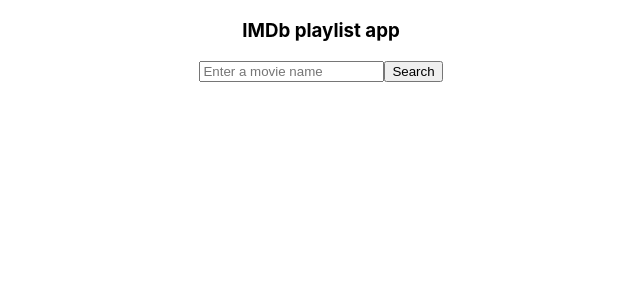
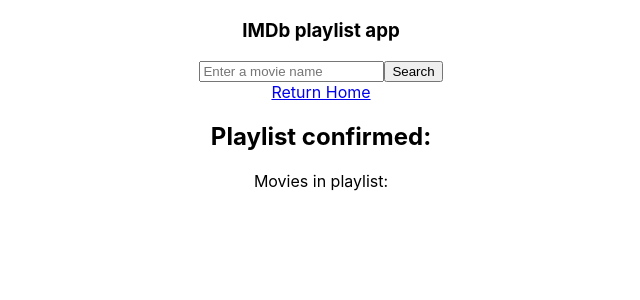
Before and after one commit to ThomasjNix/React-IMDb-Playlist-App, a React (Create React App) app in the folder imdb-plasylist-app/: page /confirmation/1 in a window 1280 px wide. Shown: the top 300 px of the page, without its empty margins (319-959 px from the left). Built offline with nearby package versions, Linux system fonts and the light colour scheme.

Commit message:
Confirmation screen

```diff
--- a/imdb-plasylist-app/src/App.js
+++ b/imdb-plasylist-app/src/App.js
@@ -2,6 +2,7 @@
 import Home from './Home';
 import Navigation from './Navigation';
 import SearchResults from './Search/SearchResults';
+import Confirmation from './Confirmation';
 import { BrowserRouter as Router, Route, Routes } from 'react-router-dom';
 import React from 'react';
 import { useState } from 'react';
@@ -29,6 +30,8 @@
             </Route>
             <Route exact path="/search-results" element={<SearchResults />}>
             </Route>
+            <Route exact path="/confirmation/:id" element={<Confirmation />}>
+            </Route>
           </Routes>
         </SearchResultsContext.Provider>
       </div>
--- /dev/null
+++ b/imdb-plasylist-app/src/Confirmation.js
@@ -0,0 +1,34 @@
+import React from 'react'
+import { useSelector } from 'react-redux';
+import { useParams } from 'react-router';
+import { useEffect } from 'react';
+import { useState } from 'react';
+
+const Confirmation = () => {
+    const userPlaylists = useSelector(state => state.userPlaylists);
+    const { id } = useParams();
+    let [playlistData, setPlaylistData] = useState({});
+
+    useEffect(() => {
+        playlistData = userPlaylists.find((playlist) => playlist.id === parseInt(id));
+        if (playlistData) {
+            setPlaylistData(playlistData);
+        }
+    }, [id])
+
+    return (
+        <div>
+            { !playlistData && <h3>Loading...</h3>}
+            { playlistData && <h2>Playlist confirmed: {playlistData.name} </h2>}
+            <p>Movies in playlist:</p>
+            { playlistData && playlistData.movies && playlistData.movies.map((movie) => {
+                return <div className="movie">
+                    <img src={movie.Poster} alt={movie.Title + ' poster'} />
+                    <p>{movie.Title}</p>
+                </div>
+            })}
+        </div>
+    )
+}
+
+export default Confirmation
--- a/imdb-plasylist-app/src/Navigation.js
+++ b/imdb-plasylist-app/src/Navigation.js
@@ -3,9 +3,11 @@
 import { API_KEY } from './apiKey';
 import { SearchResultsContext } from './App';
 import { useContext } from 'react';
-import { useNavigate } from 'react-router-dom';
+import { useLocation, useNavigate } from 'react-router-dom';
+import { Link } from 'react-router-dom';
 
 const Navigation = () => {
+    const location = useLocation();
     const removeDuplicateResults = (noDuplicateResults) => {
         const IDs = [];
         for (let i = noDuplicateResults.length - 1; i >= 0; i--) {
@@ -43,9 +45,10 @@
         <div>
             <h3>IMDb playlist app</h3>
             <form onSubmit={(event) => { submitSearch(event) }}>
-                <input type="text" placeholder="Enter a movie name" onChange={(event) => {setSearchValue(event.target.value)}}/>
+                <input type="text" placeholder="Enter a movie name" onChange={(event) => { setSearchValue(event.target.value) }} />
                 <button>Search</button>
             </form>
+            {location.pathname !== '/' && <Link to="/">Return Home</Link>}
         </div>
     )
 }
--- a/imdb-plasylist-app/src/Playlists.js
+++ b/imdb-plasylist-app/src/Playlists.js
@@ -1,8 +1,10 @@
 import React, { useState } from 'react'
 import { ACTIONS } from './redux/actions';
 import { useDispatch, useSelector } from 'react-redux';
+import { useNavigate } from 'react-router';
 
 const Playlists = () => {
+    const navigate = useNavigate();
     const dispatch = useDispatch();
     const saveNewPlaylist = () => {
         dispatch({ type: ACTIONS.CREATE_PLAYLIST, payload: { playlistName: newPlaylistValue } });
@@ -12,6 +14,7 @@
 
     const confirmPlaylist = (playlist) => {
         dispatch({ type: ACTIONS.CONFIRM_PLAYLIST, payload: { playlist } });
+        navigate(`/confirmation/${playlist.id}`);
     }
     const cancelPlaylist = (playlist) => {
         dispatch({ type: ACTIONS.CANCEL_PLAYLIST, payload: { playlist } });
--- a/imdb-plasylist-app/src/Search/SearchResults.js
+++ b/imdb-plasylist-app/src/Search/SearchResults.js
@@ -1,7 +1,6 @@
 import React from 'react'
 import { useContext } from 'react';
 import { SearchResultsContext } from '../App';
-import { Link } from 'react-router-dom';
 import SingleResult from './SingleResult';
 import { useSelector } from 'react-redux';
 
@@ -10,7 +9,6 @@
     const state = useSelector(state => state);
     return (
         <div>
-            <Link to="/">Return Home</Link>
             {searchResults.map((result) => {
                 return <SingleResult playlists={state.userPlaylists} key={result.imdbID} result={result} />
             }
```
Lines whose indentation alone changed are shown as unchanged.
